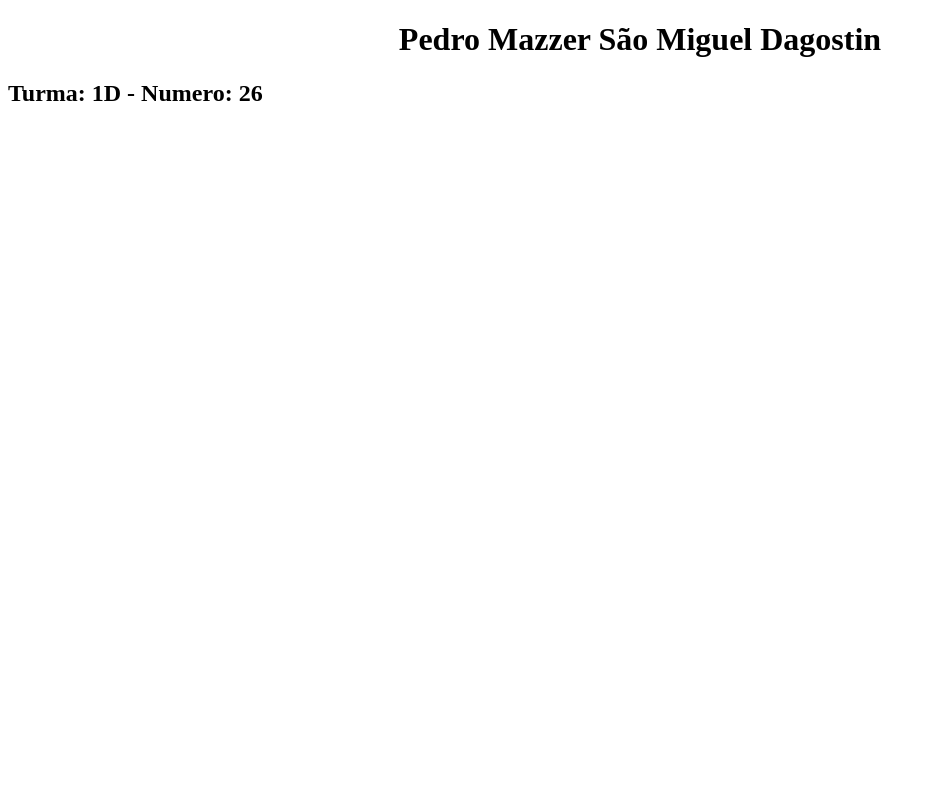
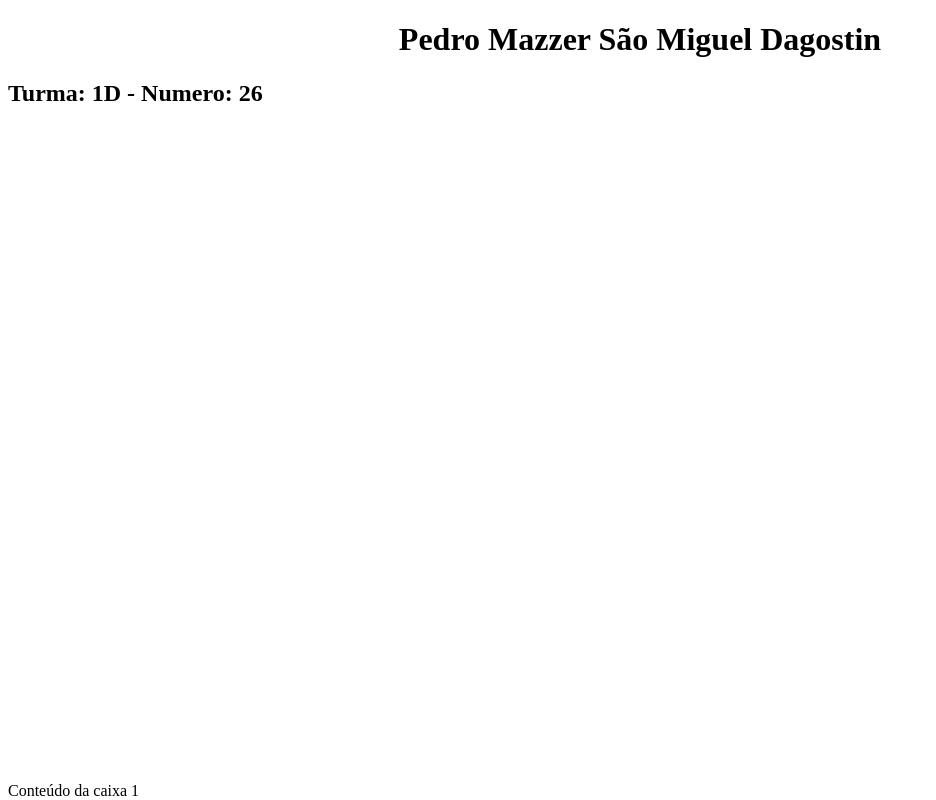
Before and after one commit to pedroPEPEPE/primeirod_2t, a plain HTML site: page index.html in a window 1280 px wide. Shown: the whole page, without its empty margins (0-936 px from the left). Drawn offline with Linux system fonts and the light colour scheme.

Commit message:
Aula 29-07

```diff
--- a/estilo.css
+++ b/estilo.css
@@ -4,3 +4,12 @@
 h1 {
   text-align: center;
 }
+  .caixal {
+    position: absolute;
+    background: #336689
+    color: #FFFFFF;
+    width: 200px
+    height: 200px
+    right: 0;
+    bottom: 0;
+  }
--- a/index.html
+++ b/index.html
@@ -8,5 +8,12 @@
   <body>
     <h1>Pedro Mazzer São Miguel Dagostin</h1>
     <h2>Turma: 1D  - Numero: 26</h2>
+
+<div class="caixal">
+  Conteúdo da caixa 1
+
+</div>
+
+
   </body>
 </html>
```
